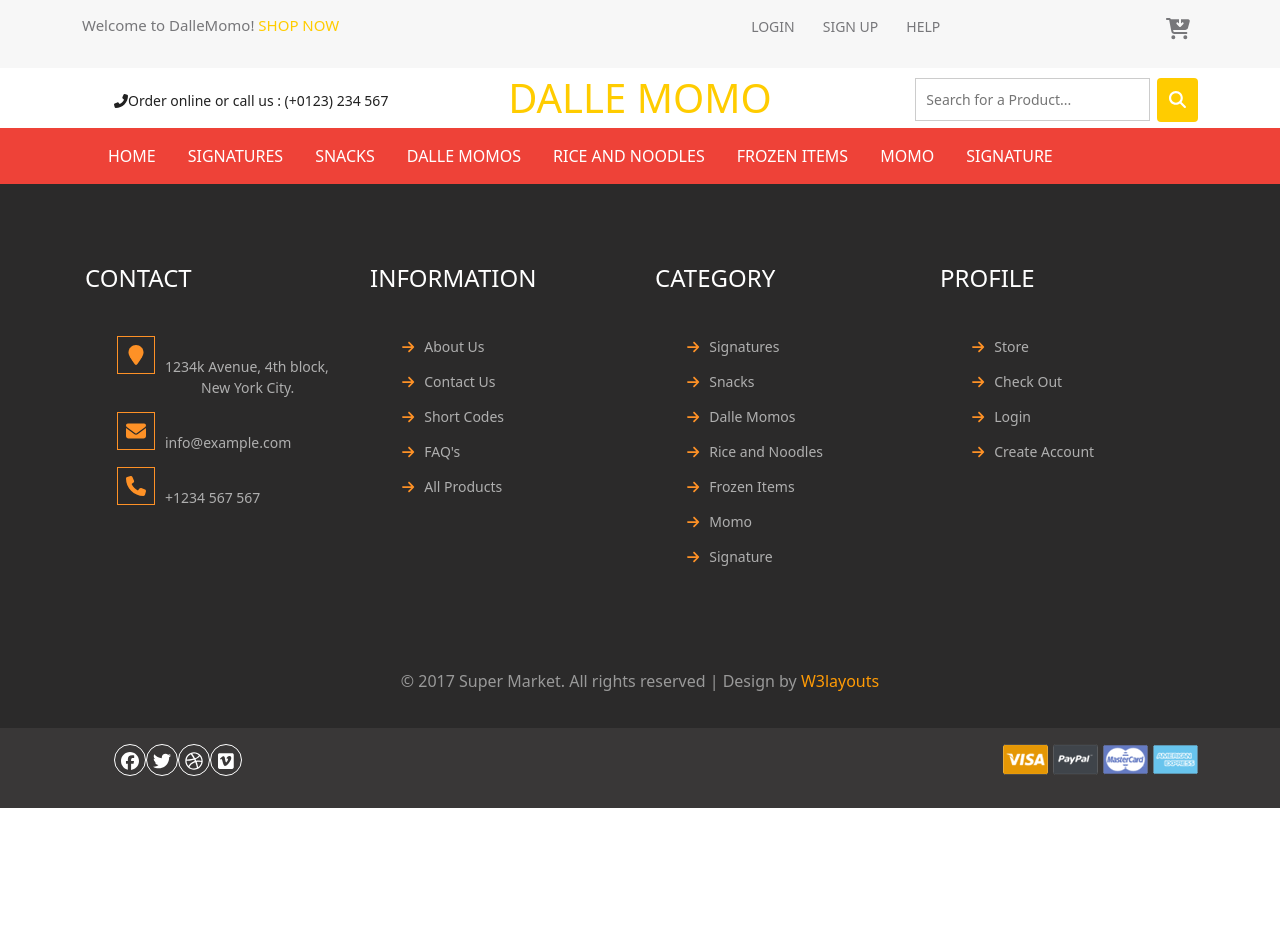
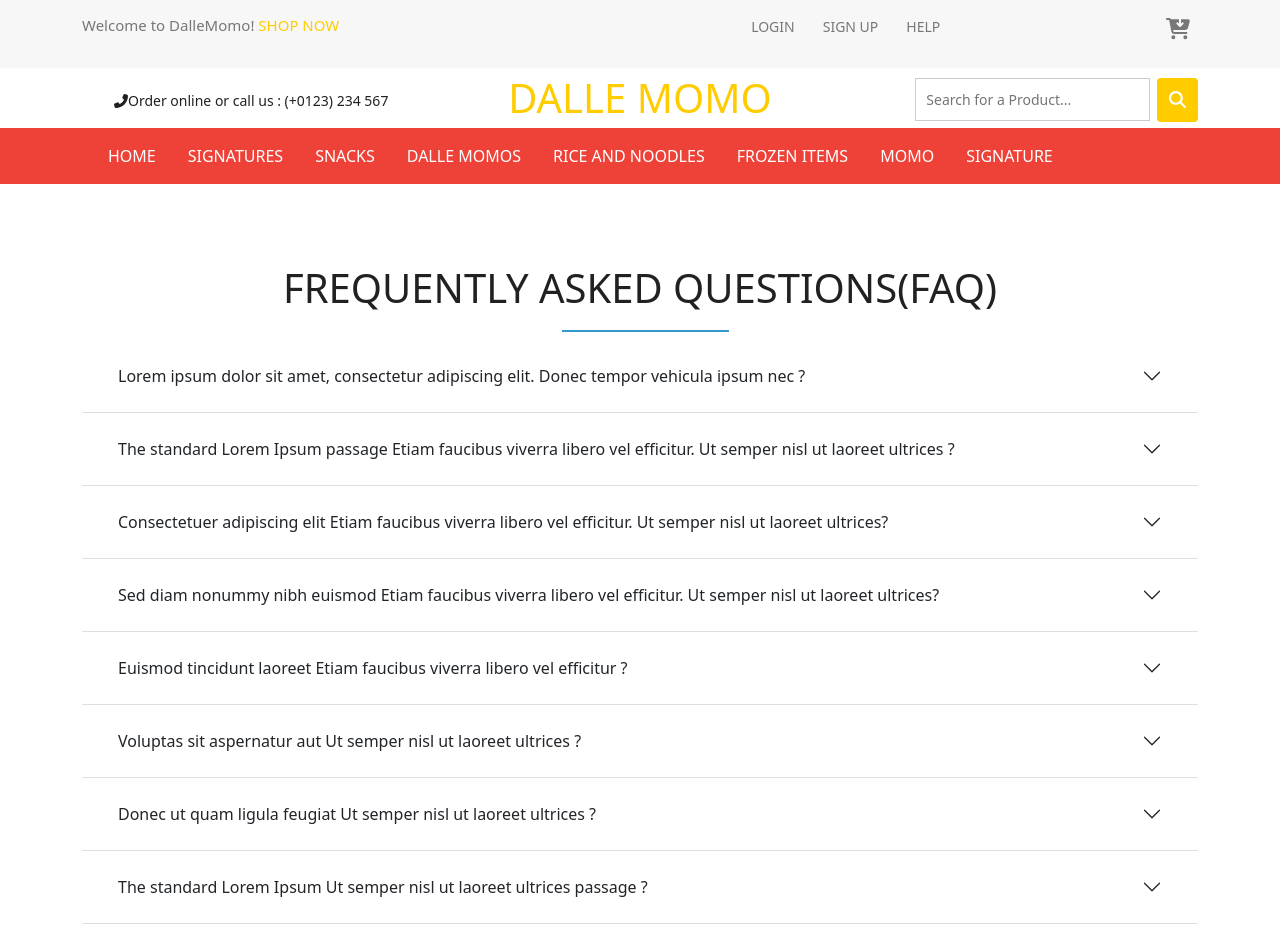
Before and after one commit to rheaacharya77/super-market, a React (Create React App) app: page /faqs in a window 1280 px wide. Shown: the top 952 px of the page. Before the commit the page ends 808 px from the top, so only its background shows below. Built offline with nearby package versions, Linux system fonts and the light colour scheme.

Commit message:
faq section updated

```diff
--- a/src/App.tsx
+++ b/src/App.tsx
@@ -10,8 +10,10 @@ import Footer from './components/Footer/Footer';
 import ScrollButton from "./components/ScrollButton/ScrollButton";
 
 //pages
+import Faq from './pages/Faq';
 import Momo from './pages/Momo';
 import Home from './pages/Home';
+import Help from './pages/Help';
 import Login from './pages/Login';
 import Signup from './pages/Signup';
 import Snacks from './pages/Snacks';
@@ -21,7 +23,7 @@ import Dallemomos from './pages/Dallemomos';
 import Signatures from './pages/Signatures';
 import Frozenitems from './pages/Frozenitems';
 import Riceandnoodles from './pages/Riceandnoodles';
-import Help from './pages/Help';
+
 
 
 
@@ -45,6 +47,7 @@ function App() {
       <Route path="/riceandnoodles" element={<Riceandnoodles/>}/>
       <Route path="/momo" element={<Momo/>} />
       <Route path="/signature" element={<Signature/>} />
+      <Route path="/faqs" element ={<Faq/>}/>
       </Routes>
       <Footer/>
       </Router>
--- /dev/null
+++ b/src/components/Faq/FaqContainer.tsx
@@ -0,0 +1,66 @@
+import React from 'react';
+
+import { Accordion,Nav} from 'react-bootstrap';
+function FaqContainer() {
+  const Questions = [
+      {
+        question: 'Lorem ipsum dolor sit amet, consectetur adipiscing elit. Donec tempor vehicula ipsum nec ?',
+        answer: 'Lorem ipsum dolor sit amet, consectetuer adipiscing elit, sed diam nonummy nibh euismod tincidunt ut laoreet dolore. At vero eos et accusamus et iusto odio dignissimos ducimus qui blanditiis praesentium voluptatum deleniti atque corrupti quos dolores et quas molestias excepturi sint occaecati cupiditate non provident'
+       },
+       {
+        question: 'The standard Lorem Ipsum passage Etiam faucibus viverra libero vel efficitur. Ut semper nisl ut laoreet ultrices ?',
+        answer: 'Tincidunt ut laoreet dolore At vero eos et Lorem ipsum dolor sit amet, consectetuer adipiscing elit, sed diam nonummy nibh euismod  consectetuer adipiscing elit, sed diam nonummy nibh euismod accusamus et iusto odio dignissimos ducimus qui blanditiis praesentium voluptatum deleniti atque corrupti quos dolores et quas molestias excepturi sint occaecati cupiditate non provident.'
+       },
+       {
+        question:'Consectetuer adipiscing elit Etiam faucibus viverra libero vel efficitur. Ut semper nisl ut laoreet ultrices?',
+        answer:'Dincidunt ut laoreet dolore At vero eos et Lorem ipsum dolor sit amet, consectetuer adipiscing elit, sed diam nonummy nibh euismod  consectetuer adipiscing elit, sed diam nonummy nibh euismod accusamus et iusto odio dignissimos ducimus qui blanditiis praesentium voluptatum deleniti atque corrupti quos dolores et quas molestias excepturi sint occaecati cupiditate non provident.'
+       },
+       {
+        question:'Sed diam nonummy nibh euismod Etiam faucibus viverra libero vel efficitur. Ut semper nisl ut laoreet ultrices?',
+        answer:'At vero eos et Lorem ipsum dolor sit amet, consectetuer adipiscing elit, sed diam nonummy nibh euismod  consectetuer adipiscing elit, sed diam nonummy nibh euismod accusamus et iusto odio dignissimos ducimus qui blanditiis praesentium voluptatum deleniti atque corrupti quos dolores et quas molestias excepturi sint occaecati cupiditate non provident.'
+       },
+       {
+        question:'Euismod tincidunt laoreet Etiam faucibus viverra libero vel efficitur ?',
+        answer:'At vero eos et Lorem ipsum dolor sit amet, consectetuer adipiscing elit, sed diam nonummy nibh euismod  consectetuer adipiscing elit, sed diam nonummy nibh euismod accusamus et iusto odio dignissimos ducimus qui blanditiis praesentium voluptatum deleniti atque corrupti quos dolores et quas molestias excepturi sint occaecati cupiditate non provident.'
+       },
+       {
+        question:'Voluptas sit aspernatur aut Ut semper nisl ut laoreet ultrices ?',
+        answer:'At vero eos et Lorem ipsum dolor sit amet, consectetuer adipiscing elit, sed diam nonummy nibh euismod  consectetuer adipiscing elit, sed diam nonummy nibh euismod accusamus et iusto odio dignissimos ducimus qui blanditiis praesentium voluptatum deleniti atque corrupti quos dolores et quas molestias excepturi sint occaecati cupiditate non provident.'
+       },
+       {
+        question:'Donec ut quam ligula feugiat Ut semper nisl ut laoreet ultrices ?',
+        answer:'At vero eos et Lorem ipsum dolor sit amet, consectetuer adipiscing elit, sed diam nonummy nibh euismod  consectetuer adipiscing elit, sed diam nonummy nibh euismod accusamus et iusto odio dignissimos ducimus qui blanditiis praesentium voluptatum deleniti atque corrupti quos dolores et quas molestias excepturi sint occaecati cupiditate non provident.'
+       },
+       {
+        question:'The standard Lorem Ipsum Ut semper nisl ut laoreet ultrices passage ?',
+        answer:'Lorem ipsum dolor sit amet At vero eos et Lorem ipsum dolor sit amet, consectetuer adipiscing elit, sed diam nonummy nibh euismod  consectetuer adipiscing elit, sed diam nonummy nibh euismod accusamus et iusto odio dignissimos ducimus qui blanditiis praesentium voluptatum deleniti atque corrupti quos dolores et quas molestias excepturi sint occaecati cupiditate non provident.'
+       },
+       {
+        question:'Consectetuer adipiscing Ut semper nisl ut laoreet ultrices elit ?',
+        answer:'Lorem ipsum dolor sit amet At vero eos et Lorem ipsum dolor sit amet, consectetuer adipiscing elit, sed diam nonummy nibh euismod  consectetuer adipiscing elit, sed diam nonummy nibh euismod accusamus et iusto odio dignissimos ducimus qui blanditiis praesentium voluptatum deleniti atque corrupti quos dolores et quas molestias excepturi sint occaecati cupiditate non provident.'
+       },
+       {
+        question:'Sed diam nonummy Ut semper nisl ut laoreet ultrices nibh euismod ?',
+        answer:'Consectetuer adipiscing elit, sed diam nonummy nibh euismod  consectetuer adipiscing elit, sed diam nonummy nibh euismod accusamus et iusto odio dignissimos ducimus qui blanditiis praesentium voluptatum deleniti atque corrupti quos dolores et quas molestias excepturi sint occaecati cupiditate non provident.'
+       }
+  ];
+  return (
+
+      <div className="faq-w3agile">
+        <div className="container">
+        <h2 className="w3_agile_header">Frequently asked questions(FAQ)</h2>
+          <Accordion flush>
+            {Questions.map(question => (
+              <Accordion.Item eventKey={question.toString()}>
+                <Accordion.Header as={Nav.Link}>{question.question}</Accordion.Header>
+                <Accordion.Body>{question.answer}</Accordion.Body>
+              </Accordion.Item>
+            ))}
+          </Accordion>
+        </div>
+      </div>
+
+  );
+}
+
+export default FaqContainer;
--- /dev/null
+++ b/src/pages/Faq.tsx
@@ -0,0 +1,11 @@
+import React from 'react';
+import FaqContainer from '../components/Faq/FaqContainer';
+
+const Faq = () =>{
+    return(
+        <>
+        <FaqContainer/>
+        </>
+    );
+}
+export default Faq;
```
